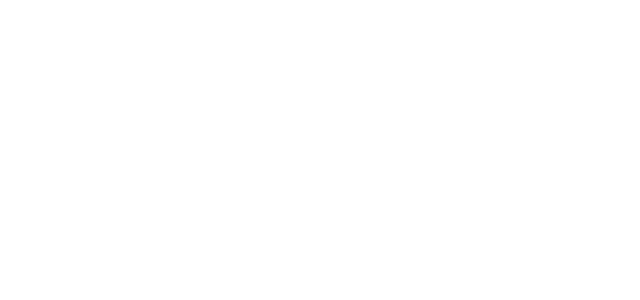
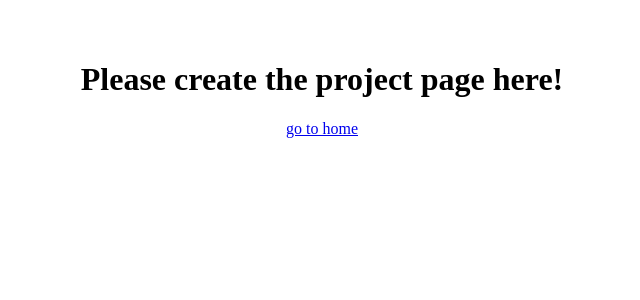
Before and after one commit to team-golfslag/Conflux-web, a React (Vite) app: page /projectsPage in a window 1280 px wide. Before the commit this address had no page. Shown: the top 300 px of the page, without its empty margins (318-958 px from the left). Built offline with nearby package versions, Linux system fonts and the light colour scheme.

Commit message:
chore CX-36: changed dutch to english
I changed some Dutch words into their respective counterparts in English. This should also fix the problem we had

```diff
--- a/src/pages/App.tsx
+++ b/src/pages/App.tsx
@@ -26,7 +26,7 @@
           count is {count}
         </button>
       </div>
-      <Link to="/projectPagina" >Go to projectPagina </Link>
+      <Link to="/projectPage" >Go to projectPage </Link>
       <hr/>
       <Link to="/settings" >Go to settings </Link>
     </>
--- a/src/pages/projectPagina.tsx
+++ b/src/pages/projectPage.tsx
@@ -13,7 +13,7 @@
 It is currently empty.
 */
 
-function ProjectPagina()
+function ProjectPage()
 {
     return (
     <>
@@ -23,4 +23,4 @@
     )
 }
 
-export default ProjectPagina
+export default ProjectPage
--- a/src/pages/settings.tsx
+++ b/src/pages/settingsPage.tsx
@@ -12,7 +12,7 @@
 It is currently empty.
 */
 
-function SettingsPagina()
+function SettingsPage()
 {
     return (
     <>
@@ -22,4 +22,4 @@
     )
 }
 
-export default SettingsPagina
+export default SettingsPage
--- a/src/routes.tsx
+++ b/src/routes.tsx
@@ -7,8 +7,8 @@
 
 import { Routes, Route } from "react-router";
 import App from "./pages/App.tsx";
-import ProjectPagina from "./pages/projectPagina.tsx";
-import SettingsPagina from "./pages/settings.tsx";
+import ProjectPage from "./pages/projectPage.tsx";
+import SettingsPage from "./pages/settingsPage.tsx";
 
 /*
  this contains all of the different routes to the different pages.
@@ -18,8 +18,8 @@
 const allRoutes =
 <Routes>
   <Route index element={<App/>} />
-  <Route path="/projectPagina" element={<ProjectPagina/>}/>
-  <Route path="/settings" element={<SettingsPagina/>}/>
+  <Route path="/projectsPage" element={<ProjectPage/>}/>
+  <Route path="/settings" element={<SettingsPage/>}/>
 </Routes>
 
 export default allRoutes
```
